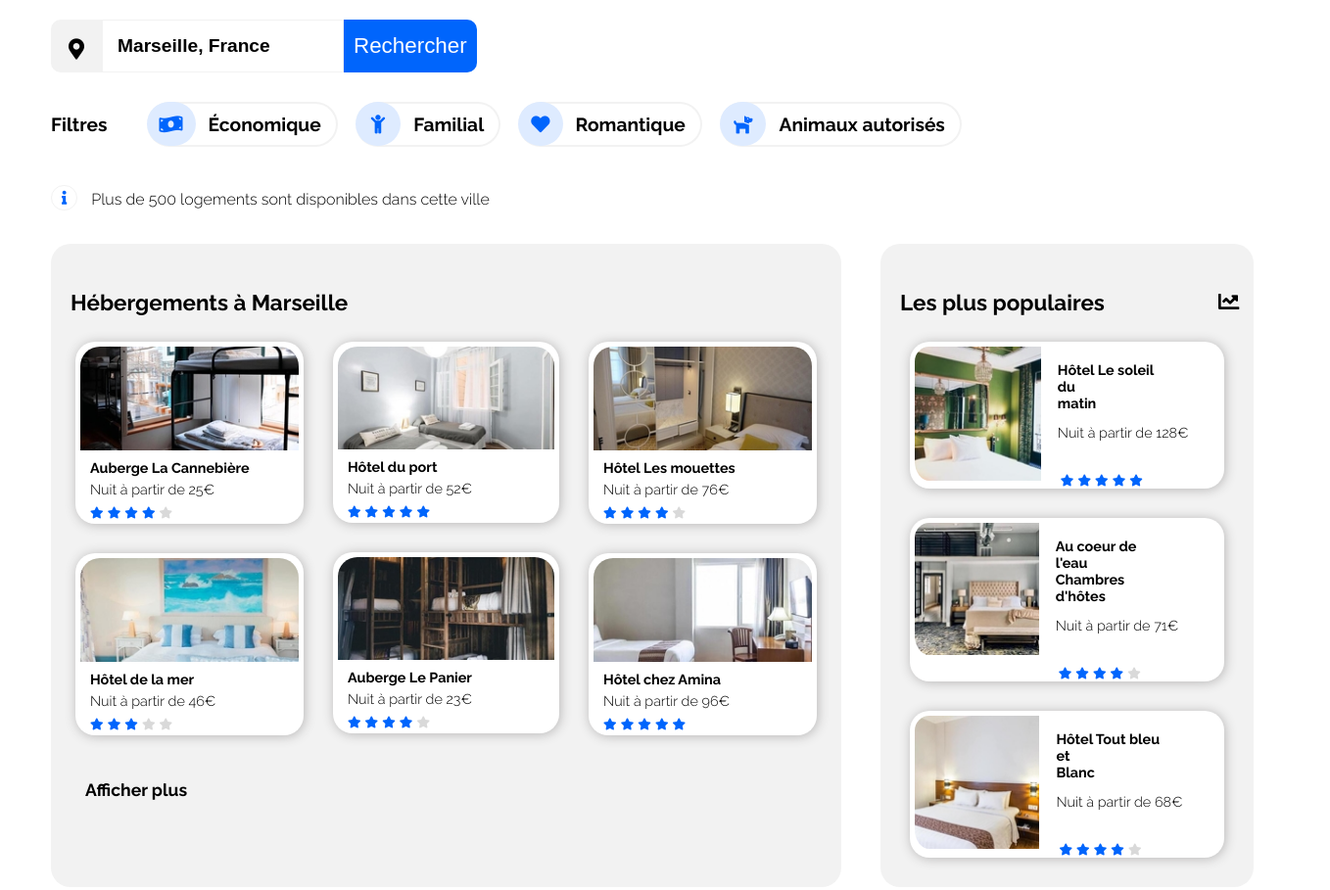
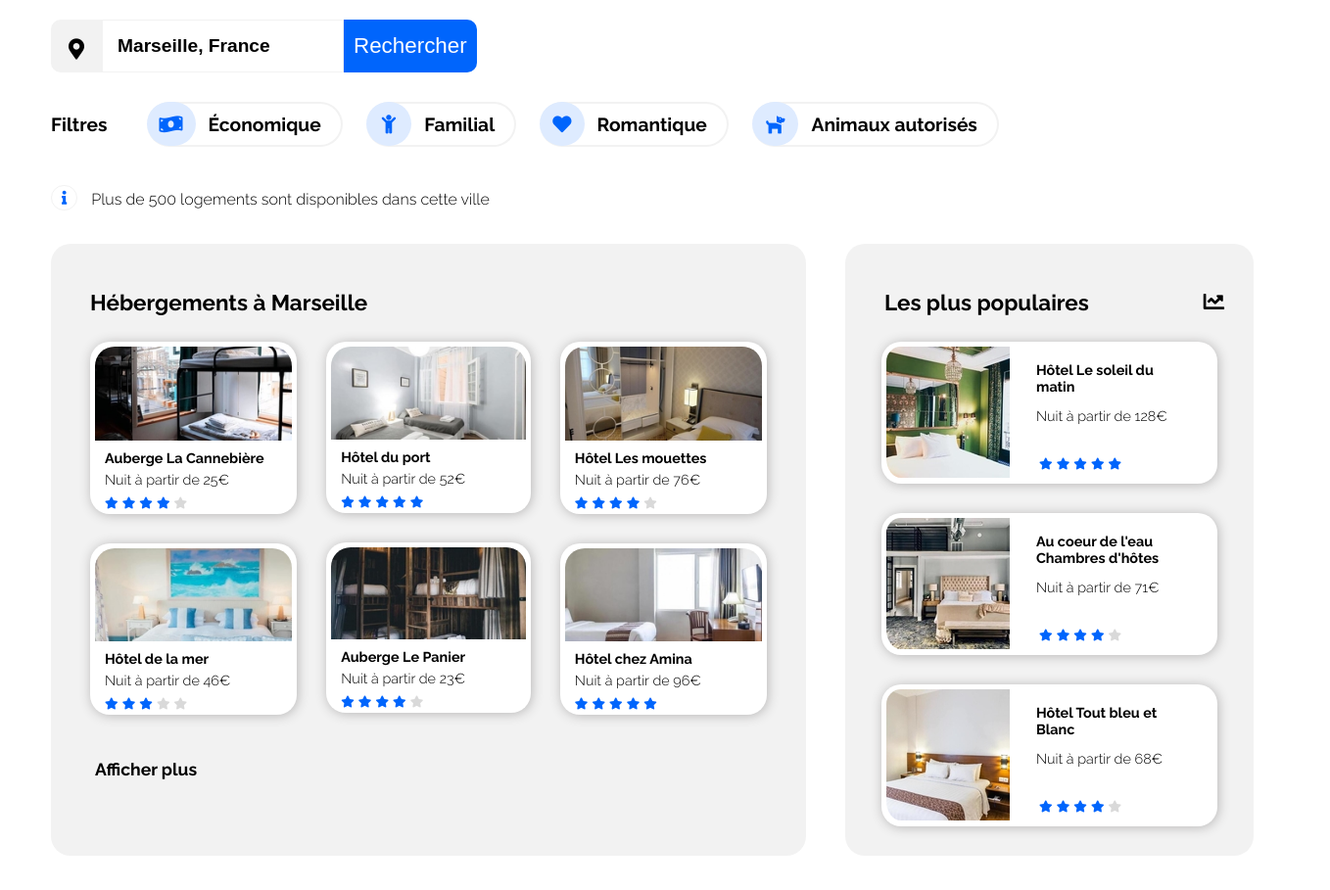
Before and after one commit to Davidvgn/DavidVignon_2_09012021, a plain HTML site: page index.html in a window 1280 px wide. Shown: the part 222-1131 px from the top of the page at 98% size, 1358 px wide, since content can reach past the window. Drawn offline with Linux system fonts and the light colour scheme.

Commit message:
Amélioration responsive (footer grand écran/ Images ecran  1210-1340px)

```diff
--- a/style.css
+++ b/style.css
@@ -5,7 +5,7 @@
 }
 #bloc_page
 {
-    max-width: 1400px;
+    max-width: 1440px;
     margin: auto;
 }
 body
@@ -49,7 +49,7 @@ a
  .elt1:nth-child(2)    /*NAVIGATION*/
 {
     flex:2;
-     text-align: right;
+    text-align: right;
 }
  .elt1:nth-child(3) /*INSCRIPTION*/
 {
@@ -65,9 +65,10 @@ a
     border-top:solid #0065FC;
     padding-top: 52px;
 }
+
 section                         /* SECTION RECHERCHE */
 {
-    padding-left: 52px;
+    padding-left:52px;
 }
 .trvz{              /* Titre SECTION RECHERCHE */
     font-size: 22px;
@@ -134,6 +135,7 @@ form.formulaire button:hover
 #nav2
 {
     padding-left: 27px;
+    width:100%
 }
 #nav2 li{
     display: inline;
@@ -145,8 +147,8 @@ form.formulaire button:hover
     font-size: 1.2em;
     padding-top: 10px;
     padding-bottom: 10px;
-    padding-right: 15px;
-    margin-right: 14px;
+    padding-right: 20px;
+    margin-right: 20px;
 }
 
 .icones1           /*Icones filtres */
@@ -203,7 +205,7 @@ form.formulaire button:hover
     margin-right: 40px;
 }
 .elt3 h1{                            /* titre "hebergements" */
-    padding-left: 20px;
+    padding-left: 40px;
     padding-top: 47px;
     margin-bottom: 27px;
     font-size: 1.4em;
@@ -212,19 +214,22 @@ form.formulaire button:hover
     display: flex;
 }
 .img1{                          /* IMG Hebergement */
-    width:100%;
     border-radius: 20px 20px 0px 0px;
+    width: 100%;
 }
 .tag1{                           /* Etiquettes img left */
     background-color: white;
+    max-width: 248px;
     box-shadow: 1px 1px 12px rgb(182, 181, 181);
     margin-bottom: 30px;
     border-radius: 20px;
-    margin-left: 25px;
+    margin-left: 40px;
     padding: 5px 5px 0px 5px;
 }
  .tag2{                           /* Etiquettes img center */
     background-color: white;
+    max-width: 248px;
+
     box-shadow: 1px 1px 12px rgb(182, 181, 181);
     margin-bottom: 30px;
     border-radius: 20px;
@@ -236,10 +241,11 @@ form.formulaire button:hover
  }
  .tag3{                           /* Etiquettes img right */
     background-color: white;
+    max-width: 248px;
     box-shadow: 1px 1px 12px rgb(182, 181, 181);
     margin-bottom: 30px;
     border-radius: 20px;
-    margin-right: 25px;
+    margin-right: 40px;
     padding: 5px 5px 0px 5px;
 
  }
@@ -249,6 +255,7 @@ form.formulaire button:hover
     margin-bottom: 5px;
     margin-top: 5px;
     padding-left: 10px;
+    white-space: nowrap;
 }
 .tag2 h2{                        /* Nom hôtel ctr*/
     color: black;
@@ -256,6 +263,8 @@ form.formulaire button:hover
     margin-bottom: 5px;
     margin-top: 5px;
     padding-left: 10px;
+    white-space: nowrap;
+
 }
 .tag3 h2{                        /* Nom hôtel right*/
     color: black;
@@ -263,6 +272,8 @@ form.formulaire button:hover
     margin-bottom: 5px;
     margin-top: 5px;
     padding-left: 10px;
+    white-space: nowrap;
+
 }
 .mots{
     color: black;             /* margin "nuit à partir" */
@@ -282,7 +293,7 @@ a[title*="Afficher"]{           /* 'afficher plus */
 #aff_plus{
     font-size: 1.1em;
     margin-bottom: 50px;
-    margin-left: 35px;
+    margin-left: 45px;
     margin-top: 15px;
 }
 #conteneur4{                    /* Titres "les plus pop" + icones */
@@ -293,21 +304,21 @@ a[title*="Afficher"]{           /* 'afficher plus */
     flex-direction: column;
  }
 #arrow{                         /* icone flèche */
-    margin-left: 116px;
+    margin-left: 117px;
     margin-top: 50px;
 }
 .img2{                      /* images 'les plus pop' */
-    width:100%;
     border-radius: 20px 0px 0px 20px;
     padding: 5px 5px 0px 5px;
 }
 .tag4 {
     display: flex;  /* Etiquettes des images */
+    max-width:343px;
     background-color: white;
     border-radius: 20px;
     box-shadow: 1px 1px 12px rgb(182, 181, 181);
-    margin-left: 30px;
-    margin-right: 30px;
+    margin-left: 37px;
+    margin-right: 37px;
     margin-bottom: 30px;
 }
 .tag4 p{                    /*Img hotel 'pop'*/
@@ -316,9 +327,10 @@ a[title*="Afficher"]{           /* 'afficher plus */
 .tag4 h2{                        /* Nom hôtel 'les plus pops' */
     color: black;
     font-size: 0.9em;
-    padding-right: 60px;
+    margin-right: 60px;
     margin-top: 20px;
     margin-bottom: 13px;
+    white-space: nowrap;
 }
 .mots_bis{              /* "Nuits à partir"*/
     color:black;
@@ -327,13 +339,16 @@ a[title*="Afficher"]{           /* 'afficher plus */
 }
 .star_st_pop{                     /* Padding 1ere étoile */
     padding-left: 3px;
+    padding-bottom: 14px;
 }
 #conteneur5{                    /* Activités à Marseille */
     display: flex;
 }
+
 #conteneur5 img
 {
     border-radius: 20px 20px 0px 0px;
+    max-width: 1440px;
 }
 .elt5{
     margin-right: 33px;
@@ -351,6 +366,13 @@ a[title*="Afficher"]{           /* 'afficher plus */
     border-radius: 20px;
     margin-bottom: 25px;
  }
+ @media all and (min-width:1210px) and (max-width:1340px)
+ {
+     .tag5
+     {
+         margin-bottom: 20px;
+     }
+ }
 .tag5 p{
     margin-top: 0px;
  }
@@ -361,11 +383,22 @@ a[title*="Afficher"]{           /* 'afficher plus */
     margin-top: 22px;
     margin-bottom: 22px;
 }
+.tag5 img{
+    width: 100%;
+
+}
 #conteneur6{                    /* Footer */
     display: flex;
     background-color: #f2f2f2;
     margin-top: 35px;
     padding-top: 48px;
+    width: 100%;
+}
+@media all and (min-width: 1460px)
+{
+    #conteneur6{
+        justify-content: space-around;
+    }
 }
 
 #conteneur6 p{
@@ -373,14 +406,14 @@ a[title*="Afficher"]{           /* 'afficher plus */
 }
 .elt6:nth-child(1){  /* A propos */
     padding-bottom:50px;
+    margin-right: 225px;
     margin-left: 80px;
-    margin-right: 225px;
 }
 .elt6:nth-child(2)
 {
     margin-right: 230px;
+}
 
-}
 .footer_color
 {
    color: black;
```
